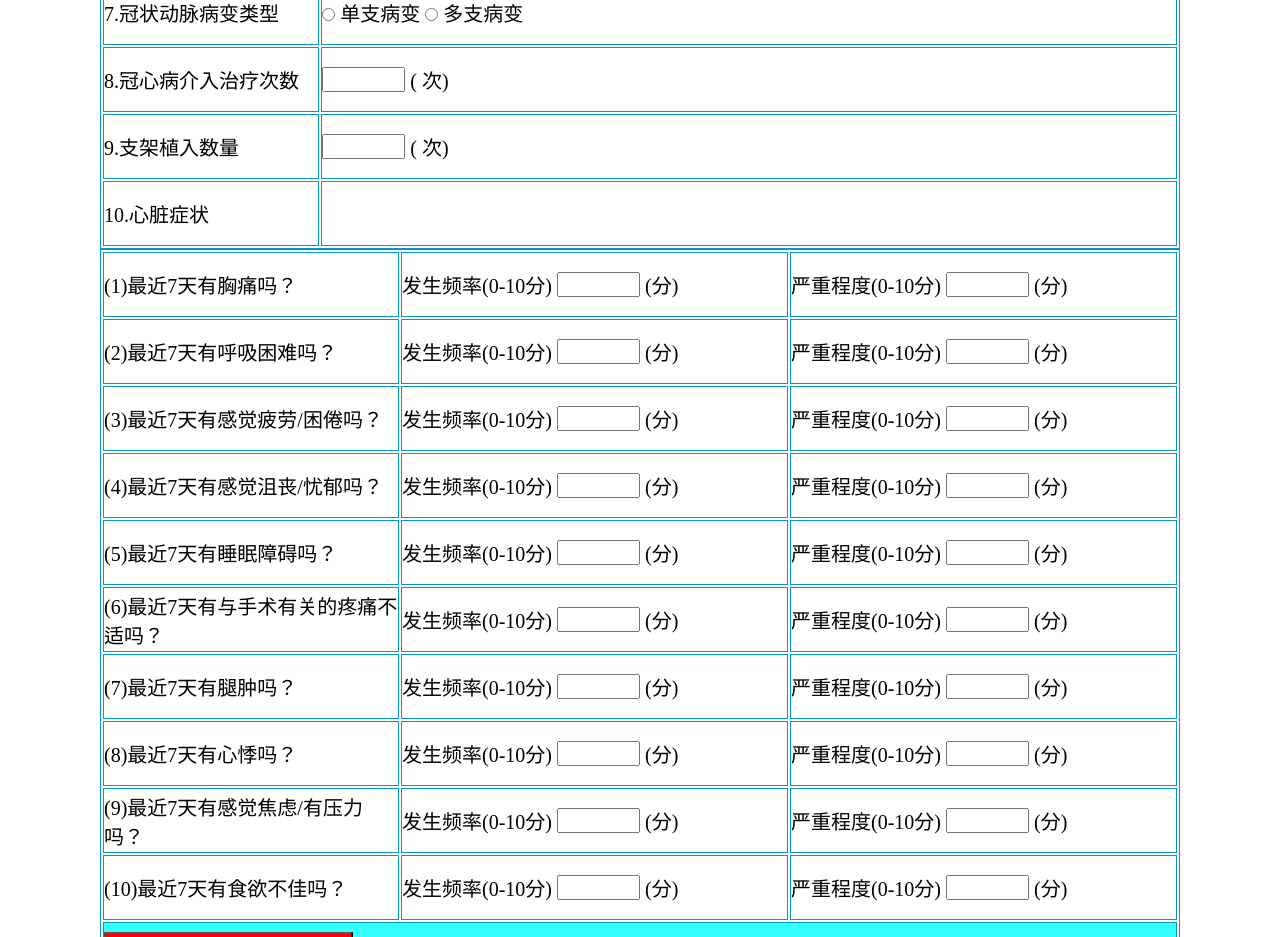
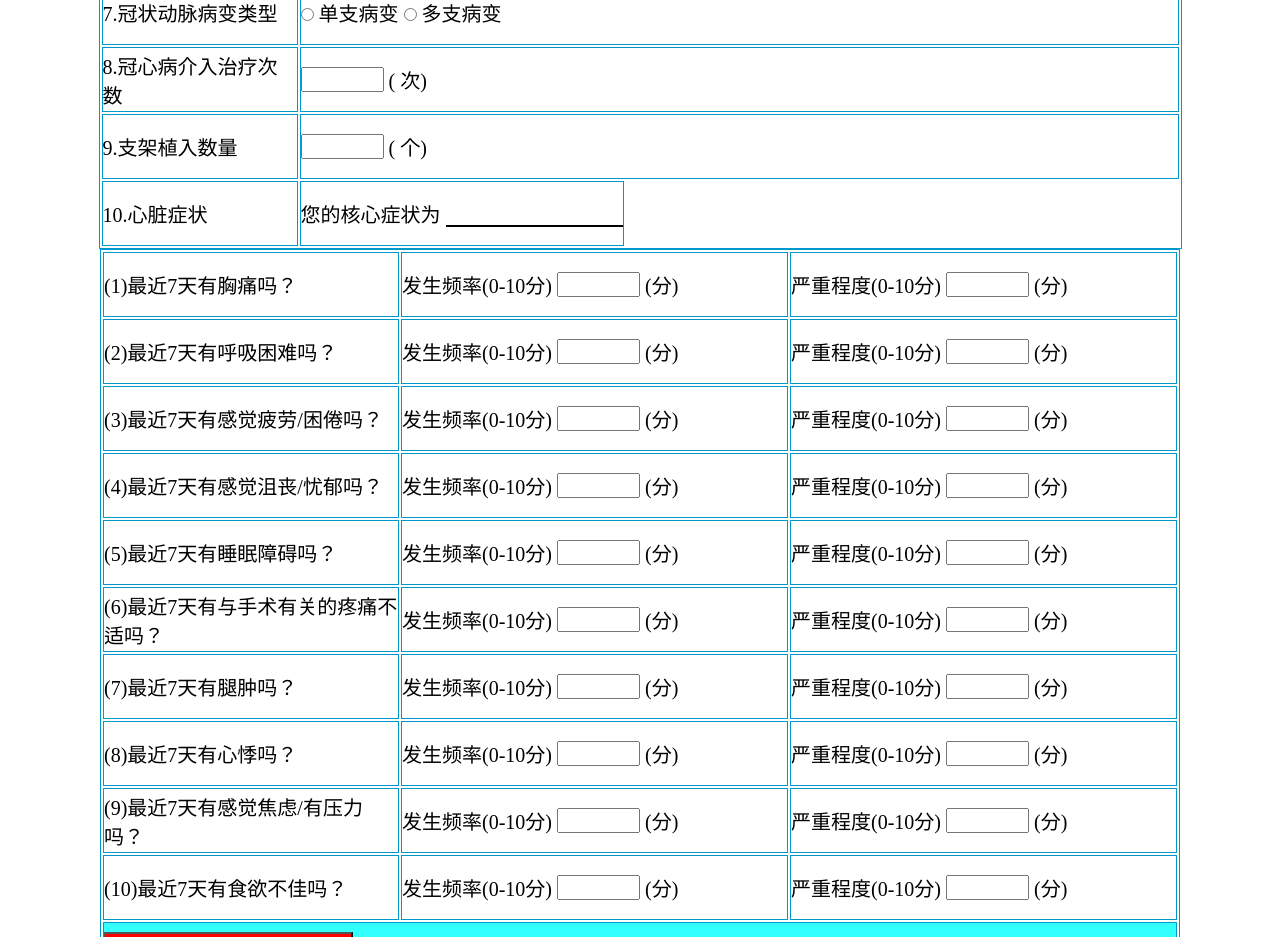
Before and after one commit to GubaoMao/testtest, a plain HTML site: page index.html in a window 1280 px wide. Shown: the part 887-1824 px from the top of the page. Drawn offline with nearby package versions, Linux system fonts and the light colour scheme; some packages are replaced by stand-ins of ours; a script that the page names is missing.

Commit message:
Update index.html

```diff
--- a/index.html
+++ b/index.html
@@ -692,7 +692,7 @@
 											action="/COPDpredictor/COPD_V3_2021_html.php" accept-charset="utf-8"
 											style="height:25px;font-size:26px;" size="3" />
 										<span class="STYLE11">(</span></label>
-									<span class="STYLE11">次) </span></span>
+									<span class="STYLE11">个) </span></span>
 							</td>
 						</tr>
 
@@ -702,8 +702,14 @@
 
 						<tr>
 							<td width="194" height="65"><span class="STYLE24">10.心脏症状</span></td>
-							<td colspan="5">
-
+							<td width="219" rowspan="3" nowrap>
+								<span class="STYLE25">
+									<label>您的核心症状为
+										<input type="text" name="heightInput" value="" method="post"
+											action="/COPDpredictor/COPD_V3_2021_html.php" accept-charset="utf-8"
+											style="border:none; border-bottom:2px solid black;" />
+									</label>
+									 </span>
 							</td>
 						</tr>
 
```
